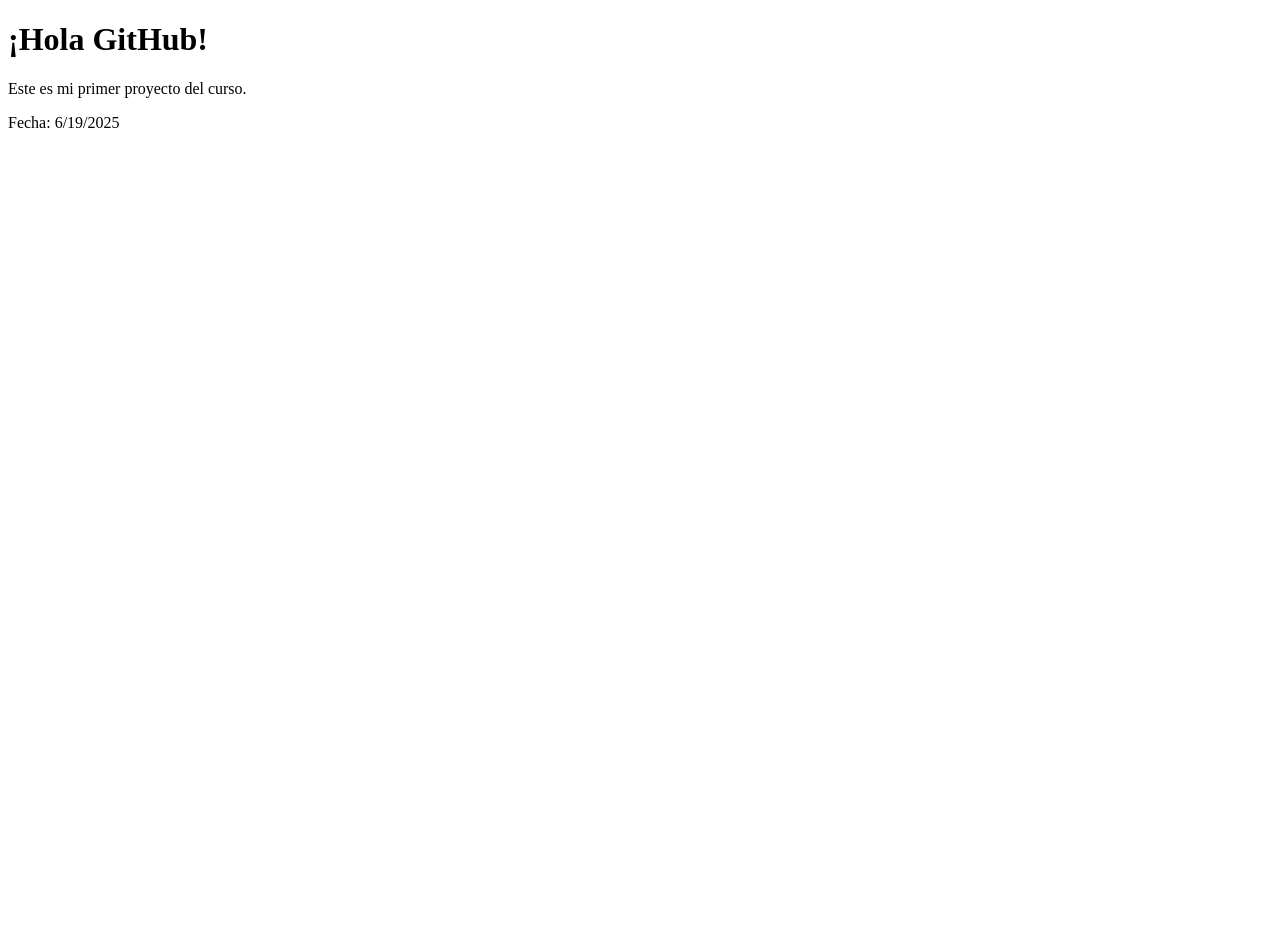
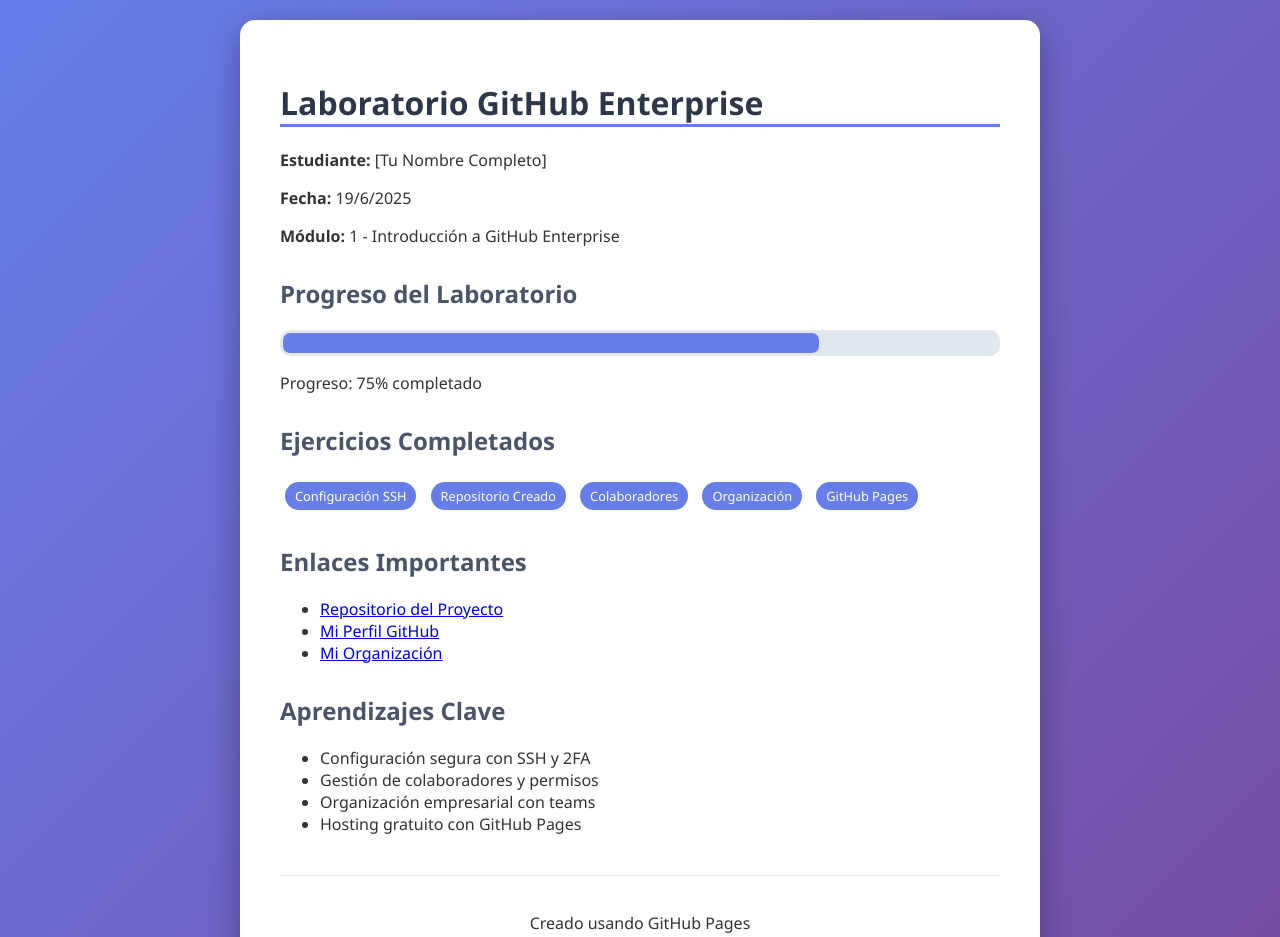
Before and after one commit to curso-git-hub-martinez/github-course-lab1, a plain HTML site: page src/index.html in a window 1280 px wide. Shown: the top 937 px of the page. Before the commit the page ends 800 px from the top, so only its background shows below. Drawn offline with Linux system fonts and the light colour scheme.

Commit message:
feat: se agrega archivo

```diff
--- a/src/index.html
+++ b/src/index.html
@@ -3,16 +3,109 @@
 <head>
  <meta charset="UTF-8">
  <meta name="viewport" content="width=device-width, initial-scale=1.0">
- <title>Mi Primer Proyecto GitHub</title>
+ <title>Laboratorio GitHub - [Tu Nombre]</title>
+ <style>
+ body {
+ font-family: 'Segoe UI', Tahoma, Geneva, Verdana, sans-serif;
+ max-width: 800px;
+ margin: 0 auto;
+ padding: 20px;
+ background: linear-gradient(135deg, #667eea 0%, #764ba2 100%);
+ color: #333;
+ min-height: 100vh;
+ }
+ .container {
+ background: white;
+ padding: 40px;
+ border-radius: 15px;
+ box-shadow: 0 10px 30px rgba(0,0,0,0.3);
+ }
+ h1 { color: #2d3748; border-bottom: 3px solid #667eea; paddingbottom: 10px; }
+ h2 { color: #4a5568; margin-top: 30px; }
+ .badge {
+ display: inline-block;
+ background: #667eea;
+ color: white;
+ padding: 5px 10px;
+ border-radius: 20px;
+ font-size: 0.8em;
+ margin: 5px;
+ }
+ .progress {
+ background: #e2e8f0;
+ border-radius: 10px;
+ padding: 3px;
+ margin: 10px 0;
+ }
+ .progress-bar {
+ background: #667eea;
+ height: 20px;
+ border-radius: 7px;
+ transition: width 0.3s ease;
+ }
+ </style>
 </head>
 <body>
- <h1>¡Hola GitHub!</h1>
- <p>Este es mi primer proyecto del curso.</p>
- <p>Fecha: <span id="fecha"></span></p>
+ <div class="container">
+ <h1>  Laboratorio GitHub Enterprise</h1>
+ <p><strong>Estudiante:</strong> [Tu Nombre Completo]</p>
+ <p><strong>Fecha:</strong> <span id="fecha"></span></p>
+ <p><strong>Módulo:</strong> 1 - Introducción a GitHub Enterprise</p>
+
+ <h2>  Progreso del Laboratorio</h2>
+ <div class="progress">
+ <div class="progress-bar" style="width: 75%"></div>
+ </div>
+ <p>Progreso: 75% completado</p>
+
+ <h2>Ejercicios Completados</h2>
+ <div>
+ <span class="badge">Configuración SSH</span>
+ <span class="badge">Repositorio Creado</span>
+ <span class="badge">Colaboradores</span>
+ <span class="badge">Organización</span>
+ <span class="badge">GitHub Pages</span>
+ </div>
+
+ <h2>  Enlaces Importantes</h2>
+ <ul>
+ <li><a href="https://github.com/[tu-org]/github-courselab1">Repositorio del Proyecto</a></li>
+ <li><a href="https://github.com/[tu-username]">Mi Perfil
+GitHub</a></li>
+ <li><a href="https://github.com/[tu-org]">Mi
+Organización</a></li>
+ </ul>
+
+ <h2>Aprendizajes Clave</h2>
+ <ul>
+ <li>Configuración segura con SSH y 2FA</li>
+ <li>Gestión de colaboradores y permisos</li>
+ <li>Organización empresarial con teams</li>
+ <li>Hosting gratuito con GitHub Pages</li>
+ </ul>
+
+ <footer style="text-align: center; margin-top: 40px; padding-top:
+20px; border-top: 1px solid #e2e8f0;">
+ <p>Creado usando GitHub Pages</p>
+ </footer>
+ </div>
 
  <script>
  document.getElementById('fecha').textContent = new
-Date().toLocaleDateString();
+Date().toLocaleDateString('es-ES');
+
+ // Actualizar enlaces con información real
+ const username = '[tu-username]'; // Reemplazar con tu username real
+ const org = '[tu-org]'; // Reemplazar con tu organización real
+
+ document.querySelectorAll('a').forEach(link => {
+ if (link.href.includes('[tu-username]')) {
+ link.href = link.href.replace('[tu-username]', username);
+ }
+ if (link.href.includes('[tu-org]')) {
+ link.href = link.href.replace('[tu-org]', org);
+ }
+ });
  </script>
 </body>
 </html>
```
Also changed, not shown: 3 other files.
